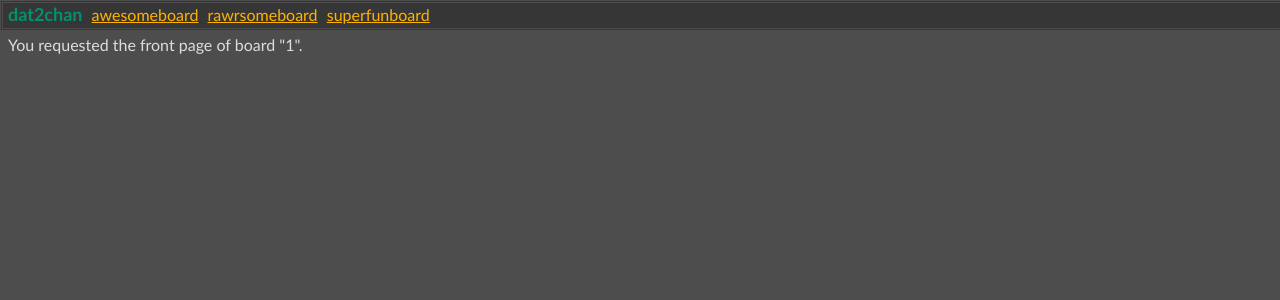
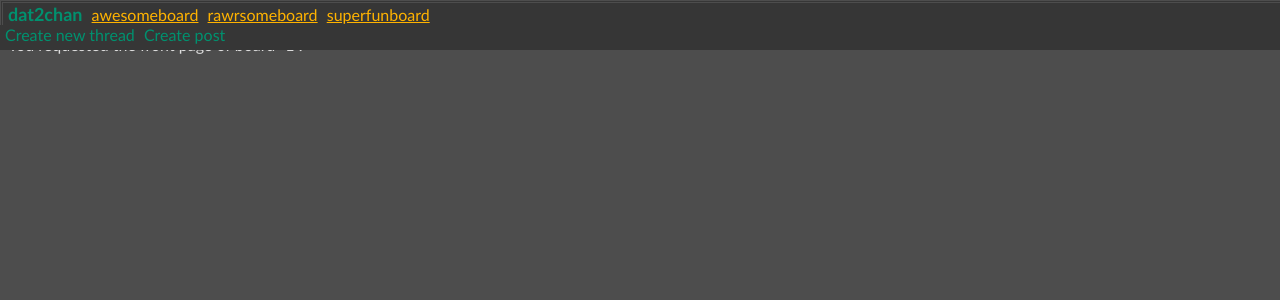
Before and after one commit to emiln/dat2chan, a PHP site: page /?url=1 in a window 1280 px wide. Shown: the top 300 px of the page. Run offline with PHP 8.4, Linux system fonts and the light colour scheme; some web fonts are replaced.

Commit message:
Added a new interface for creating content
Functionality still needs to be implemented. Please read the comments in
header.html for further explanation.

```diff
--- a/header.html
+++ b/header.html
@@ -12,4 +12,15 @@
       <a href="/dat2chan/rawrsomeboard">rawrsomeboard</a>
       <a href="/dat2chan/superfunboard">superfunboard</a>
     </div>
+	<!--
+This is the interface that the end-user uses to perform actions on the site; creating/posting in threads etc.
+When clicked, these links should expand into a post editor that allows you to create or edit content on the site
+The post editor will have to include a text-input field for the main content of the post, which name you post under and functionality for uploading a file that will be attached to your post and the name of the thread you wish to post in.
+-->
+	<div id="action">
+		<a>Create new thread</a>
+			<!--Creates a new thread in the current board. If no board is specified, the user is doing it wrong and must be terminated: Issue a highly trained dat2 pacifier squad; else: creates a new thread at the top of the page-->
+		<a>Create post</a>
+			<!--Creates a new post in the current thread. If no thread is specified, the user will need to define which thread to post in or create a new thread-->
+	</div>
     <div id="content">
--- a/style.css
+++ b/style.css
@@ -34,3 +34,20 @@ div#navigation h1 {
 div#navigation a {
     margin-left: 5px;
 }
+div#action {
+    border-style:none;
+    border-width:3px;
+    border-color:#4D4D4D;
+    color: #00916f;
+    background-color:#363636;
+    height:25px;
+    position:fixed;
+    top:25px;
+    left:0px;
+    width: 100%;
+	}
+div#action a {
+margin-left: 5px;
+display: inline;
+color: #00916f;
+}
```
